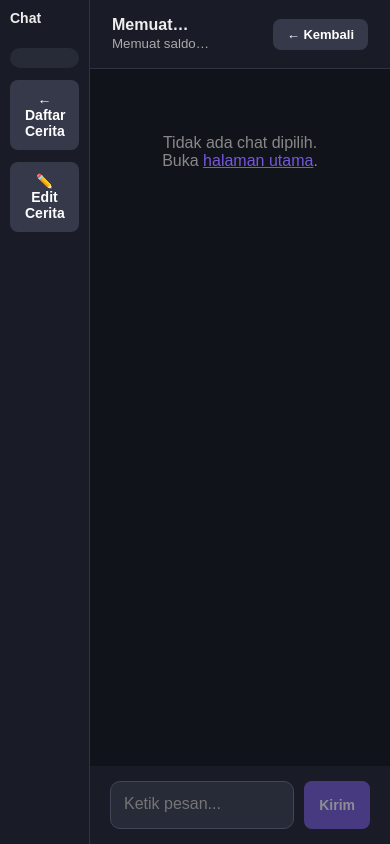
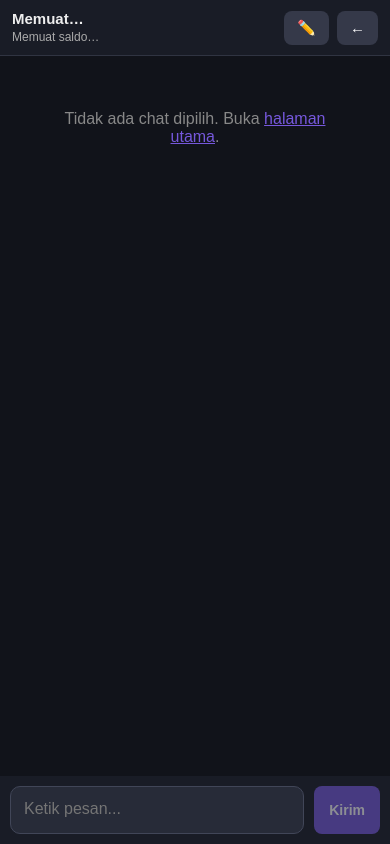
Before and after one commit to naufalhaidar442/NiscalaAI, a website: page chat.html in a window 390 px wide. Drawn offline with Linux system fonts and the light colour scheme.

Commit message:
Update chat.html

```diff
--- a/chat.html
+++ b/chat.html
@@ -4,7 +4,7 @@
 <head>
   <script src="auth.js"></script>
   <meta charset="UTF-8">
-  <meta name="viewport" content="width=device-width, initial-scale=1.0">
+  <meta name="viewport" content="width=device-width, initial-scale=1.0, viewport-fit=cover">
   <title>Chat</title>
   <style>
     * {
@@ -21,6 +21,7 @@
     .app {
       display: flex;
       height: 100vh;
+      height: 100dvh;
     }
 
     .sidebar {
@@ -229,27 +230,86 @@
       border-color: #7658dc;
     }
 
+    #walletInfo {
+      color: #aaa;
+      font-size: 12px;
+    }
+
+    .top-title {
+      min-width: 0;
+      flex: 1;
+    }
+
+    .top-actions {
+      display: flex;
+      gap: 8px;
+      flex-shrink: 0;
+    }
+
+    .top-actions .btn-link {
+      padding: 8px 14px;
+      font-size: 13px;
+    }
+
+    .top-edit {
+      display: none;
+    }
+
+    /* Layar sentuh: tombol Edit/Regenerate tidak bisa di-hover, jadi selalu tampil */
+    @media (hover: none) {
+      .msg-actions {
+        opacity: 1;
+      }
+    }
+
     @media(max-width:650px) {
       .sidebar {
-        width: 90px;
-        padding: 10px;
-      }
-
-      .brand {
-        font-size: 14px;
-      }
-
-      .character p,
-      .character h3 {
         display: none;
       }
 
-      .character {
-        padding: 10px 5px;
+      .top-edit {
+        display: block;
+      }
+
+      .lbl {
+        display: none;
+      }
+
+      .topbar {
+        padding: 10px 12px;
+      }
+
+      .topbar h3 {
+        font-size: 15px;
+        white-space: nowrap;
+        overflow: hidden;
+        text-overflow: ellipsis;
+      }
+
+      .top-actions .btn-link {
+        padding: 8px 13px;
+        font-size: 15px;
+      }
+
+      .messages {
+        padding: 14px 10px;
+        gap: 12px;
       }
 
       .message {
-        max-width: 90%;
+        max-width: 94%;
+        padding: 11px 13px;
+        font-size: 15px;
+        line-height: 1.5;
+      }
+
+      .input-area {
+        padding: 10px;
+        padding-bottom: calc(10px + env(safe-area-inset-bottom, 0px));
+      }
+
+      .input-area textarea {
+        font-size: 16px;
       }
     }
   </style>
@@ -270,8 +330,11 @@
 
     <main class="main">
       <header class="topbar">
-        <div><h3 id="chatName">Memuat…</h3><small id="walletInfo" style="color:#aaa">Memuat saldo…</small></div>
-        <a href="index.html" class="btn-link secondary" style="padding:8px 14px;font-size:13px">← Kembali</a>
+        <div class="top-title"><h3 id="chatName">Memuat…</h3><small id="walletInfo">Memuat saldo…</small></div>
+        <div class="top-actions">
+          <a id="editLinkTop" href="index.html" class="btn-link secondary top-edit">✏️<span class="lbl"> Edit</span></a>
+          <a href="index.html" class="btn-link secondary">←<span class="lbl"> Kembali</span></a>
+        </div>
       </header>
 
       <section class="messages" id="messages"></section>
@@ -350,18 +413,20 @@ ${story.creator_prompt || '(none)'}
     // Teks di dalam *...* ditampilkan miring & agak transparan (tanda bintang disembunyikan)
     function renderRich(el, text) {
       el.textContent = '';
-      const re = /\*{1,2}([^*]+?)\*{1,2}/g;
+      text = String(text || '');
+      // Pasangan * hanya dicari di dalam satu paragraf, jadi bintang nyasar tidak merusak paragraf lain
+      const re = /\*{1,2}((?:(?!\n[ \t]*\n)[^*])+?)\*{1,2}/g;
+      const plain = t => { t = t.replace(/\*/g, ''); if (t) el.appendChild(document.createTextNode(t)); };
       let last = 0, m;
-      text = String(text || '');
       while ((m = re.exec(text)) !== null) {
-        if (m.index > last) el.appendChild(document.createTextNode(text.slice(last, m.index)));
+        plain(text.slice(last, m.index));
         const em = document.createElement('em');
         em.className = 'action';
         em.textContent = m[1];
         el.appendChild(em);
         last = re.lastIndex;
       }
-      if (last < text.length) el.appendChild(document.createTextNode(text.slice(last)));
+      plain(text.slice(last));
     }
 
     // ===== RENDER =====
@@ -513,7 +578,7 @@ ${story.creator_prompt || '(none)'}
         while (true) {
           try {
             const st = await api('/api/chats/' + chat.id + '/status');
-            renderRich(content, st.partial || '');
+            renderRich(content, st.partial || '…');
             container.scrollTop = container.scrollHeight;
             if (!st.generating) break;
           } catch { /* koneksi goyang, coba lagi */ }
@@ -634,6 +699,7 @@ ${story.creator_prompt || '(none)'}
       document.getElementById('sideName').textContent = story.characters?.[0]?.name || story.title;
       document.getElementById('sideDescription').textContent = (story.characters?.[0]?.description || '').slice(0, 100);
       document.getElementById('editLink').href = 'create.html?id=' + encodeURIComponent(story.id);
+      document.getElementById('editLinkTop').href = 'create.html?id=' + encodeURIComponent(story.id);
 
       renderMessages();
       refreshWallet();
```
